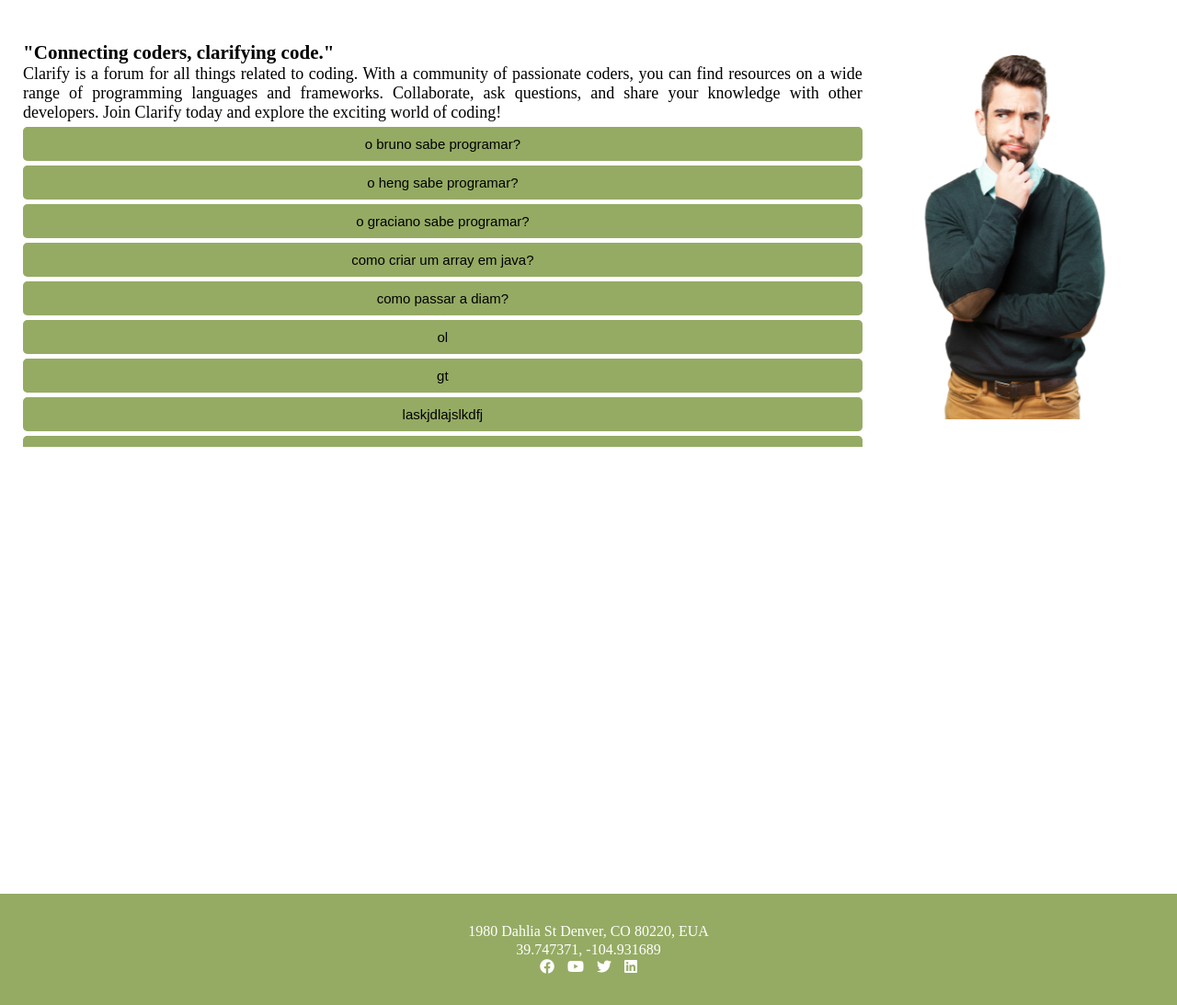
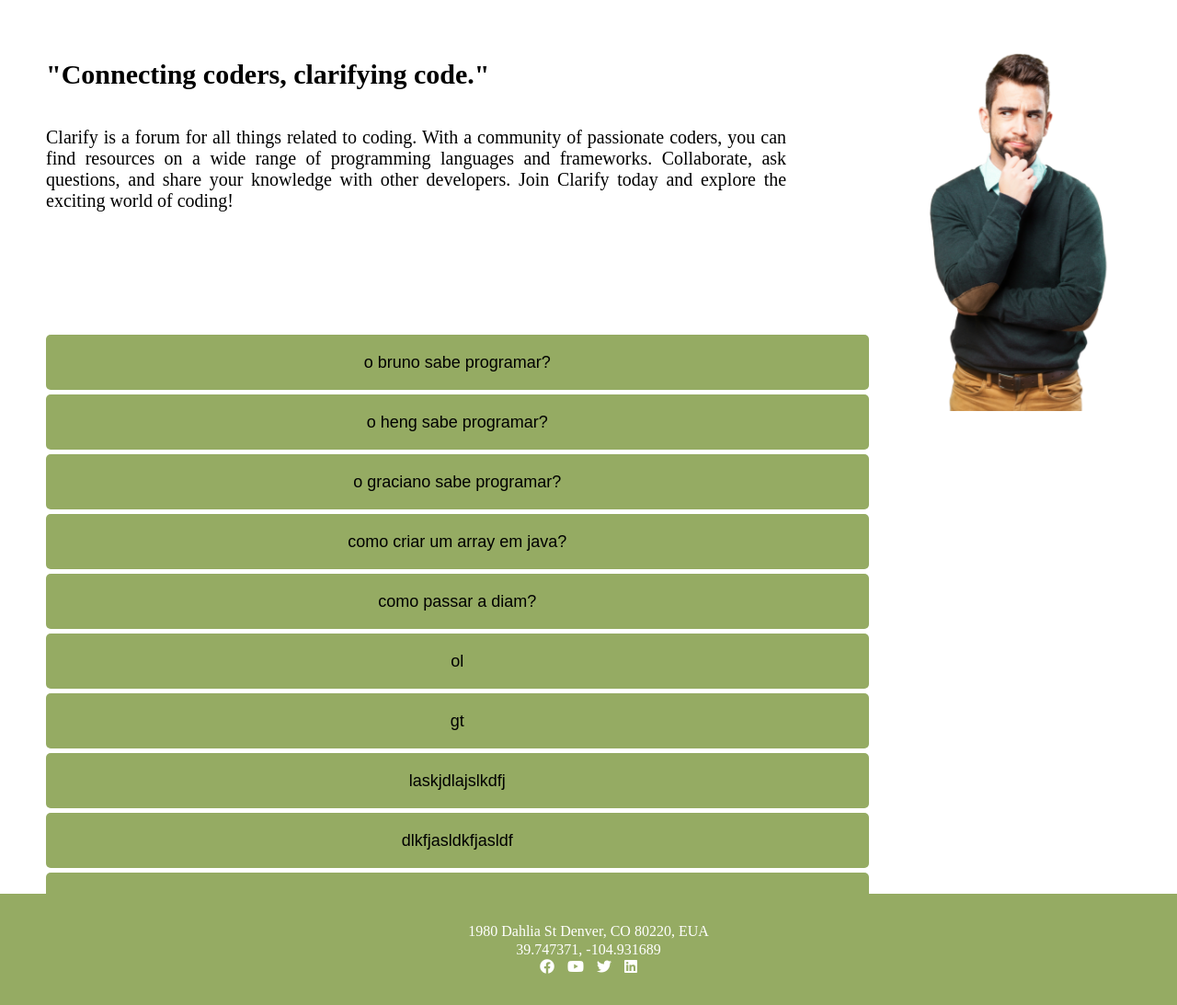
Before and after one commit to hzgge1/Project_DIAM, a Django app: page /forum/ in a window 1280 px wide. Shown: the part 122-1215 px from the top of the page at 92% size. Run offline with Django 4.2, Linux system fonts and the light colour scheme; data comes from the database, SQL or seed files in the repository; both versions use the stored data as it was after the commit; tables that the repository leaves empty hold one stand-in row (values such as "Sample post").

Commit message:
lista_questoes
detalhe_questao
index
lista_questoes
css

```diff
--- a/forum/static/style/style.css
+++ b/forum/static/style/style.css
@@ -320,9 +320,8 @@ button[type="submit"]:hover {
 .left {
     display: flex;
     flex-direction: column;
-
-    margin-left: 25px;
-    height: 50%;
+    margin-left: 50px;
+    height: 100%;
     width: 80%;
 }
 
@@ -337,8 +336,17 @@ button[type="submit"]:hover {
     height: auto;
 }
 
+.texto_introducao h2 {
+    margin-top: 20px;
+    margin-bottom: 40px;
+}
+
+.texto_introducao p {
+    width: 90%;
+}
+
 .texto_introducao {
-    font-size: large;
+    font-size: 20px;
     margin-top: 5%;
     /*align-items: center;*/
     /*justify-content: center;*/
@@ -347,7 +355,8 @@ button[type="submit"]:hover {
 
 
 .lista_questoes_index {
-    height: 80%;
+    margin-top: 15%;
+    height: 100%;
     overflow: auto;
     clear: both;
     overflow-y: scroll;
@@ -356,34 +365,30 @@ button[type="submit"]:hover {
 .lista_questoes_index ul {
     list-style: none;
     padding: 0;
-    margin: 0;
 }
 
-.lista_questoes_index .question {
-    border-radius: 5px;
-    display: block;
-    margin: 5px 0px;
-    background-color: #ccc;
+.lista_questoes_index li {
+    margin-bottom: 5px;
 }
 
-.question:hover {
+
+.lista_questoes_index button {
+    height: 60px;
+    font-size: large;
+    width: 100%;
+    border: none;
+    border-radius: 5px;
     background-color: #95ab63;
 }
 
-.question a button {
-    border-radius: 5px;
-    width: 100%;
-    font-size: 15px;
-    padding: 10px;
-    background-color: #95ab63;
-    border: none;
-}
 
-.question a button:hover {
+.lista_questoes_index button:hover {
     background-color: #c1d19b;
 }
 
+
 /********************* Lista Questoes *********************************/
+
 .lista_questoes_container {
     width: 100%;
     height: 100%; /* altura total da página */
--- a/forum/templates/index.html
+++ b/forum/templates/index.html
@@ -68,14 +68,18 @@
                 <div class="index_content">
                     <div class="left">
                         <div class="texto_introducao">
-                            <h3>"Connecting coders, clarifying code."</h3>
-                            <p>Clarify is a forum for all things related to coding. With a community of passionate coders, you can find resources on a wide range of programming languages and frameworks. Collaborate, ask questions, and share your knowledge with other developers. Join Clarify today and explore the exciting world of coding!</p>
+                            <h2>"Connecting coders, clarifying code."</h2>
+                            <p>Clarify is a forum for all things related to coding. With a community of
+                                passionate coders, you can find resources on a wide range of programming
+                                languages and frameworks. Collaborate, ask questions, and share your knowledge
+                                with other developers. Join Clarify today and explore the exciting world of coding!</p>
                         </div>
                         <div class="lista_questoes_index">
                             {% if list %}
                             <ul>
                                 {% for questao in list %}
-                                <li class="question"><a href="{% url 'forum:detalhe_questao' questao.id %}"><button>{{ questao.questao_texto }}</button></a></li>
+                                <li class="question"><button formaction="{% url 'forum:detalhe_questao' questao.id %}">
+                                    {{ questao.questao_texto }}</button></li>
                                 {% endfor %}
                             </ul>
                             {% else  %}
```
Also changed, not shown: other parts of forum/static/style/style.css (+60 -18 lines), forum/templates/detalhe_questao.html (+51 -1 lines), forum/templates/lista_questoes.html (+5 -4 lines), db.sqlite3.
